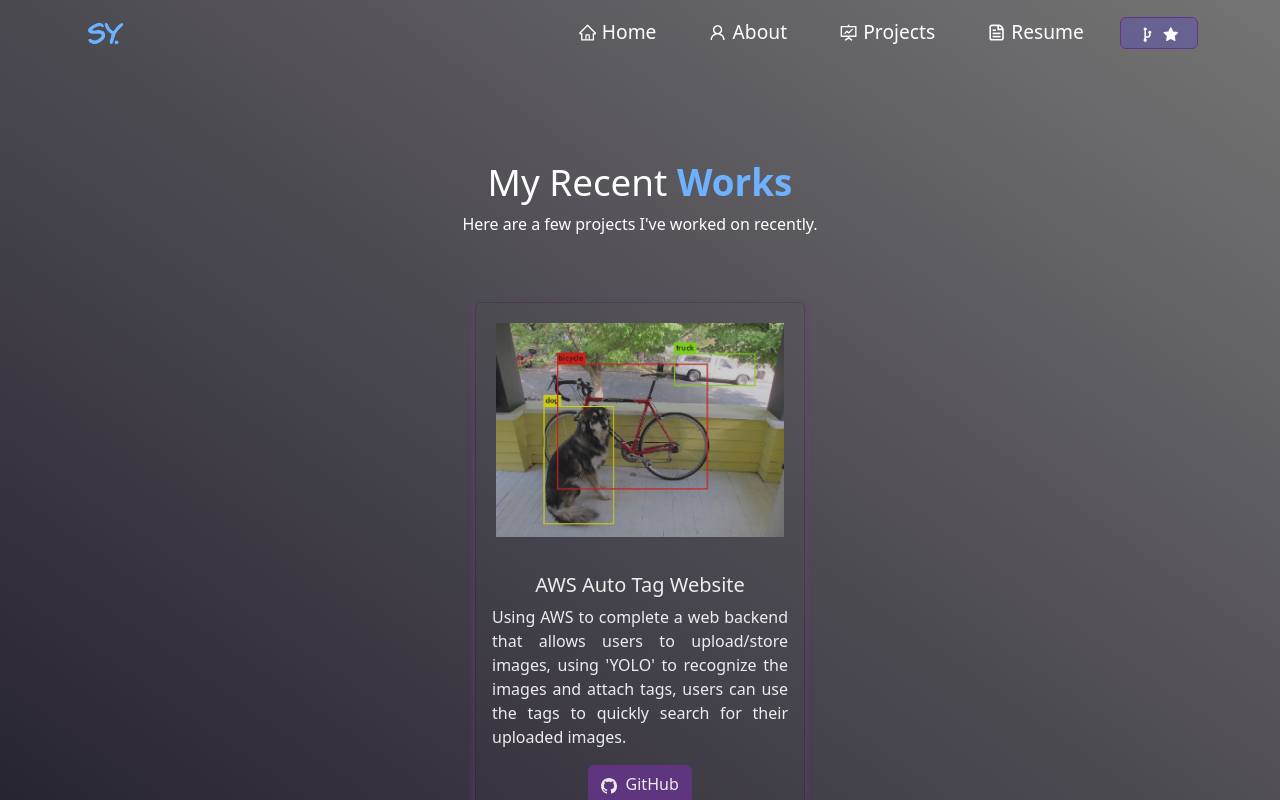
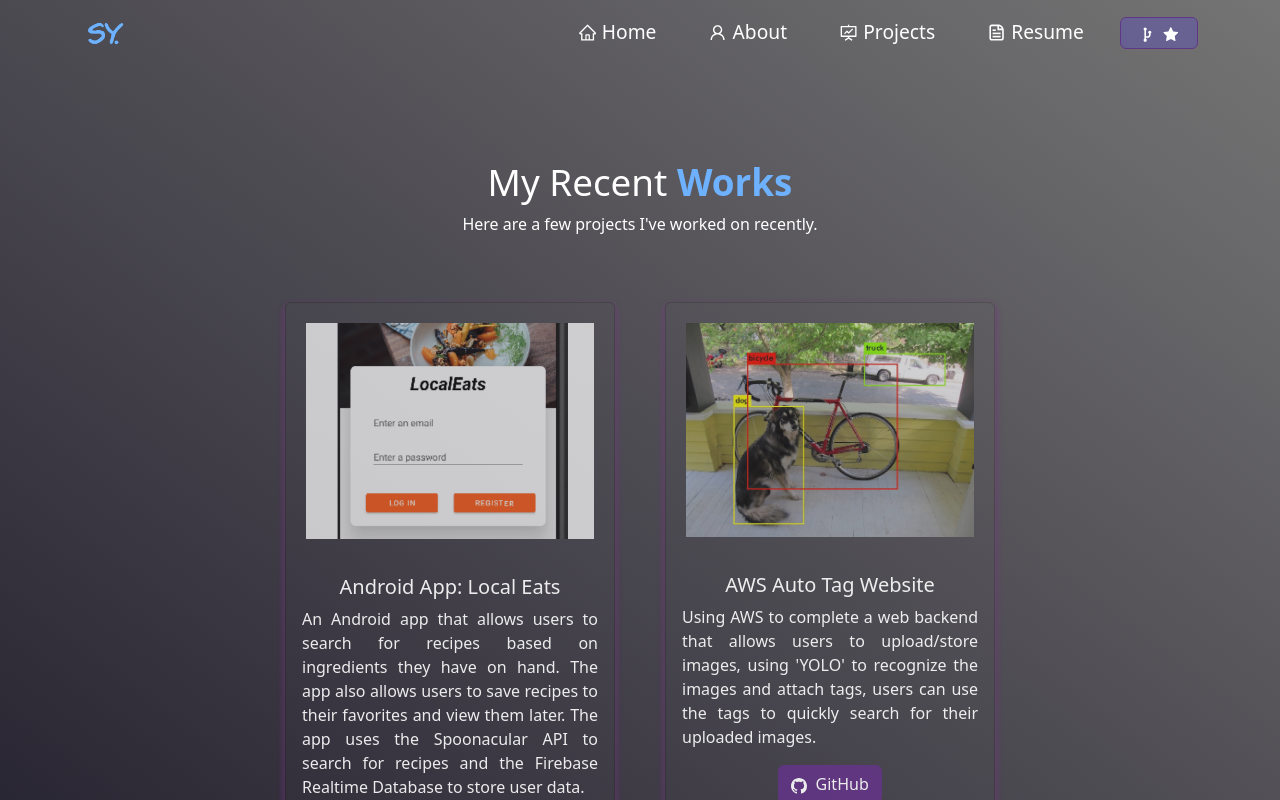
Before and after one commit to ShuhaiYu/Portfolio, a React (Create React App) app: page /project in a window 1280 px wide. Shown: the top 800 px of the page. Built offline with nearby package versions, Linux system fonts and the light colour scheme.

Commit message:
add project LocalEats

```diff
--- a/src/components/Projects/Projects.js
+++ b/src/components/Projects/Projects.js
@@ -2,12 +2,8 @@
 import { Container, Row, Col } from "react-bootstrap";
 import ProjectCard from "./ProjectCards";
 import Particle from "../Particle";
-import leaf from "../../Assets/Projects/leaf.png";
 import objectDetection from "../../Assets/Projects/objectDetection.png";
-import editor from "../../Assets/Projects/codeEditor.png";
-import chatify from "../../Assets/Projects/chatify.png";
-import suicide from "../../Assets/Projects/suicide.png";
-import bitsOfCode from "../../Assets/Projects/blog.png";
+import LocalEats from "../../Assets/Projects/LocalEats.png";
 
 function Projects() {
   return (
@@ -63,18 +59,18 @@
               ghLink="https://github.com/soumyajit4419/Plant_AI"
               demoLink="https://plant49-ai.herokuapp.com/"
             />
-          </Col>
+          </Col>*/}
 
           <Col md={4} className="project-card">
             <ProjectCard
-              imgPath={suicide}
+              imgPath={LocalEats}
               isBlog={false}
-              title="Ai For Social Good"
-              description="Using 'Natural Launguage Processing' for the detection of suicide-related posts and user's suicide ideation in cyberspace  and thus helping in sucide prevention."
-              ghLink="https://github.com/soumyajit4419/AI_For_Social_Good"
+              title="Android App: Local Eats"
+              description="An Android app that allows users to search for recipes based on ingredients they have on hand. The app also allows users to save recipes to their favorites and view them later. The app uses the Spoonacular API to search for recipes and the Firebase Realtime Database to store user data."
+              ghLink="https://github.com/ShuhaiYu/AndroidApp-LocalEat"
               // demoLink="https://www.youtube.com/watch?v=dQw4w9WgXcQ&ab_channel=RickAstley" <--------Please include a demo link here
             />
-          </Col> */}
+          </Col>
 
           <Col md={4} className="project-card">
             <ProjectCard
```
Also changed, not shown: src/Assets/Projects/LocalEats.png (added).
